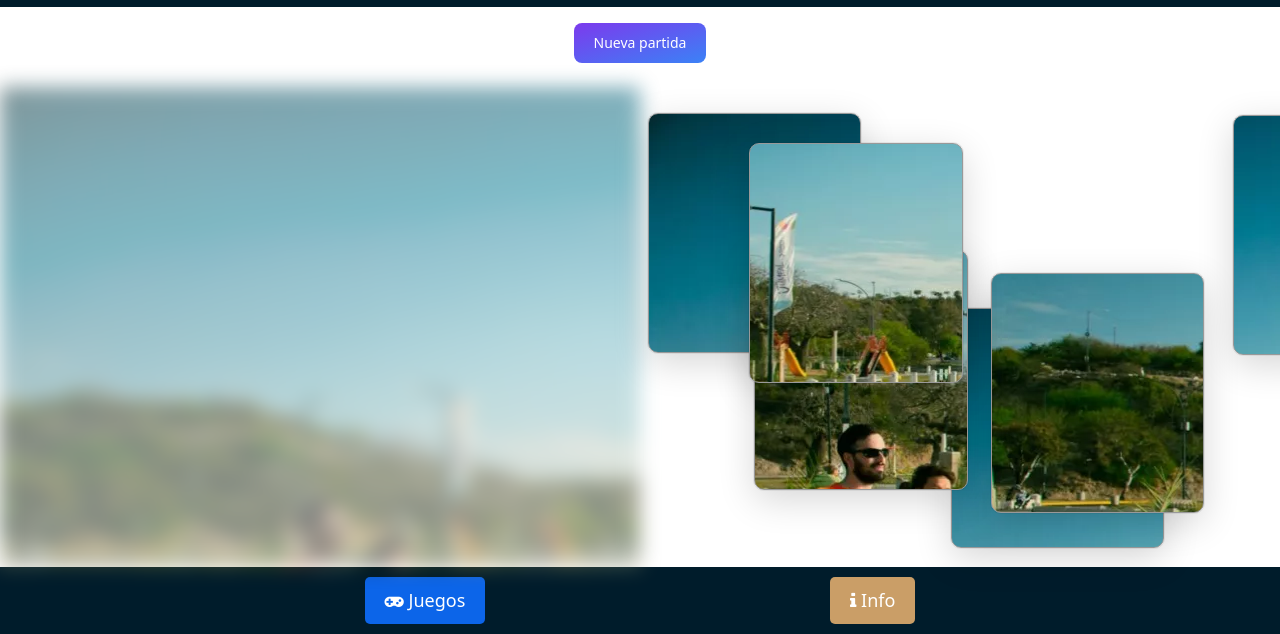
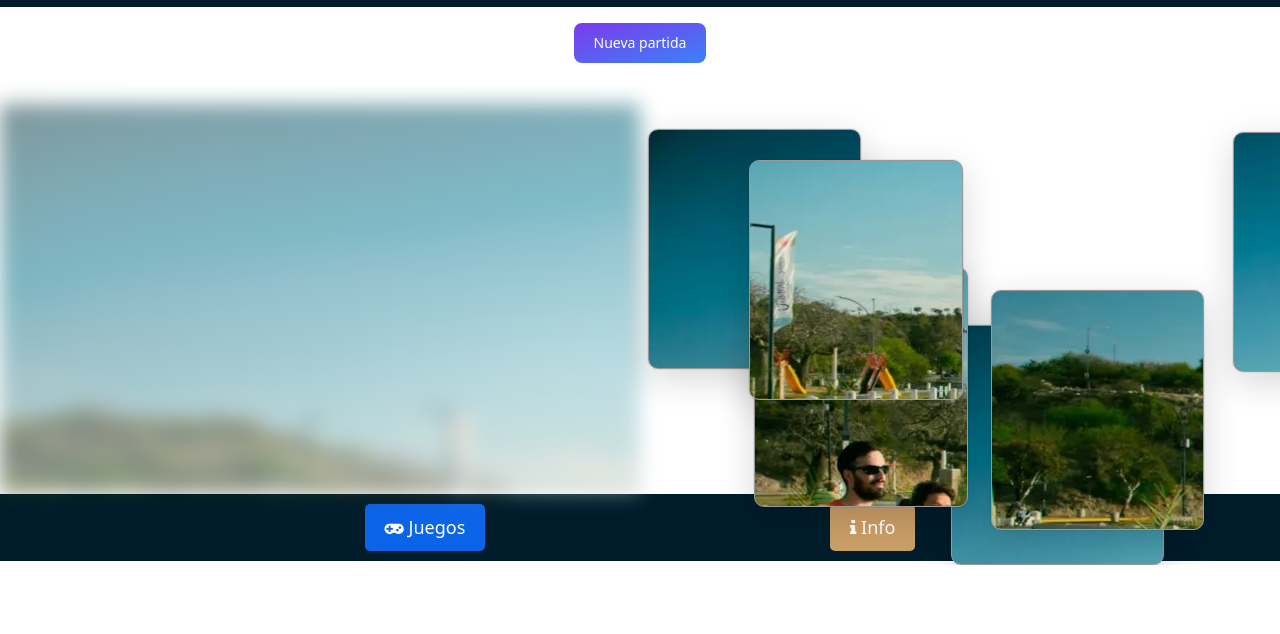
Before and after one commit to sfvc/poncho, a website: page pages/rompecabeza.html in a window 1280 px wide. Shown: the part 239-873 px from the top of the page. After the commit the page ends 804 px from the top, so only its background shows below. Drawn offline with nearby package versions, Linux system fonts and the light colour scheme.

Commit message:
memoriacss

```diff
--- a/css/rompecabeza.css
+++ b/css/rompecabeza.css
@@ -5,14 +5,24 @@
   box-sizing: border-box;
 }
 
+body{
+  width: auto;
+  height: 99.98vh;
+  display: flex;
+  justify-content: space-between;
+  flex-direction: column;
+}
+
 .actions {
   margin-top: 1em;
   margin-bottom: 1em;
   text-align: center;
+  height: 10vh;
 }
 
 .puzzle {
   position: relative;
+  height: 80vh;
 }
 
 .puzzleBackground {
```
